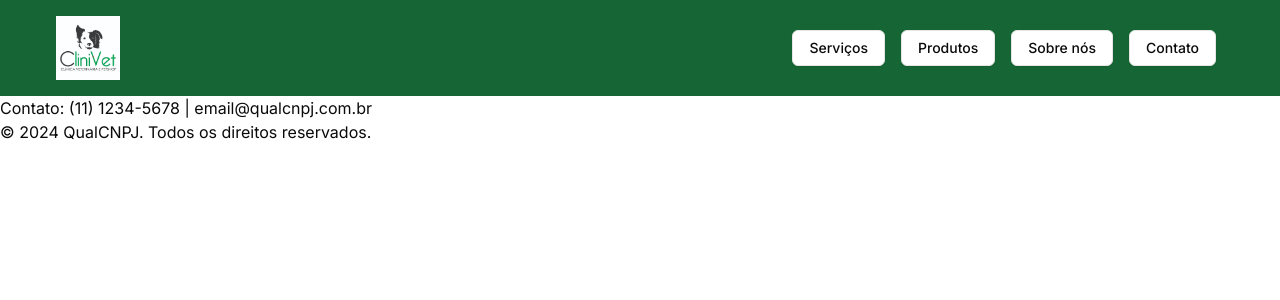
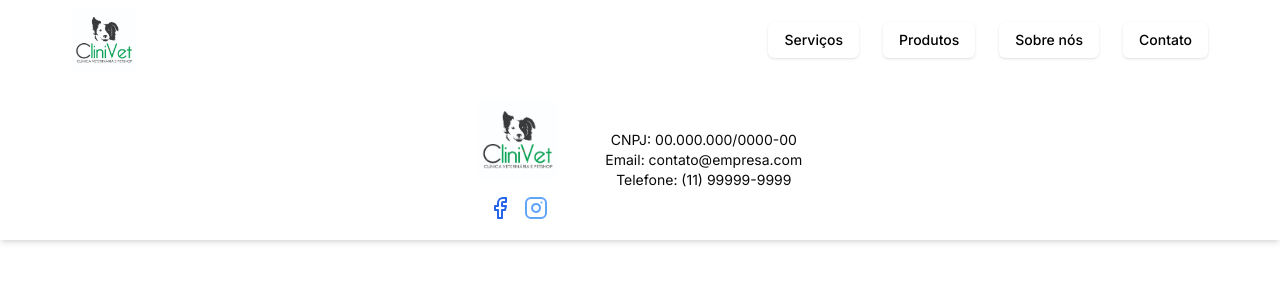
Before and after one commit to Nicolasmoss92/clini-vet, a Next.js app: page /home in a window 1280 px wide. Shown: the top 300 px of the page. Built offline with nearby package versions, Linux system fonts and the light colour scheme.

Commit message:
feat: footer

```diff
--- a/src/components/layout/ButtonAbout.tsx
+++ b/src/components/layout/ButtonAbout.tsx
@@ -3,7 +3,7 @@ import { Button } from "@/components/ui/button"
 
 export function ButtonAbout() {
   return (
-    <Button variant="outline">
+    <Button variant="default">
       <Link href="/login">Sobre nós</Link>
     </Button>
   )
--- a/src/components/layout/ButtonContact.tsx
+++ b/src/components/layout/ButtonContact.tsx
@@ -3,7 +3,7 @@ import { Button } from "@/components/ui/button"
 
 export function ButtonContact() {
   return (
-    <Button variant="outline">
+    <Button  variant="default">
       <Link href="/login">Contato</Link>
     </Button>
   )
--- a/src/components/layout/ButtonDefault.tsx
+++ b/src/components/layout/ButtonDefault.tsx
@@ -3,7 +3,7 @@ import { Button } from "@/components/ui/button"
 
 export function ButtonAsChild() {
   return (
-    <Button variant="outline">
+    <Button variant="default">
       <Link href="/login">Login</Link>
     </Button>
   )
--- a/src/components/layout/ButtonDropdownProducts.tsx
+++ b/src/components/layout/ButtonDropdownProducts.tsx
@@ -19,7 +19,7 @@ export function DropdownProducts() {
   return (
     <DropdownMenu>
       <DropdownMenuTrigger asChild>
-        <Button variant="outline">Serviços</Button>
+        <Button variant="default">Serviços</Button>
       </DropdownMenuTrigger>
       <DropdownMenuContent className="w-56">
         <DropdownMenuGroup>
--- a/src/components/layout/ButtonDropdownService.tsx
+++ b/src/components/layout/ButtonDropdownService.tsx
@@ -21,7 +21,7 @@ export function DropdownService() {
   return (
     <DropdownMenu>
       <DropdownMenuTrigger asChild>
-        <Button variant="outline">Produtos</Button>
+        <Button variant="default">Produtos</Button>
       </DropdownMenuTrigger>
       <DropdownMenuContent className="w-56">
         <DropdownMenuGroup>
--- a/src/components/layout/Footer.tsx
+++ b/src/components/layout/Footer.tsx
@@ -1,14 +1,33 @@
-import React from 'react';
-import styles from '../styles/Footer.module.css';
+"use client";
+
+import { ClipboardPlus, HandHeart, Syringe, BookHeart, Pill, Facebook, Instagram } from "lucide-react";
 
 const Footer = () => {
   return (
-    <footer>
-      <div>
-        <p>Contato: (11) 1234-5678 | email@qualcnpj.com.br</p>
-      </div>
-      <div>
-        <p>&copy; 2024 QualCNPJ. Todos os direitos reservados.</p>
+    <footer className="bg-white h-40 flex flex-col items-center justify-center shadow-md px-6 w-full">
+      <div className="flex flex-row items-center justify-center space-x-12">
+        {/* Coluna esquerda: Logo e ícones das redes sociais */}
+        <div className="flex flex-col items-center">
+          {/* Logo */}
+          <img src="/logo.png" alt="Logo" className="h-20 mb-4" />
+
+          {/* Ícones das redes sociais */}
+          <div className="flex space-x-3">
+            <a href="https://facebook.com" target="_blank" rel="noopener noreferrer">
+              <Facebook  className="w-6 h-6 text-blue-600" />
+            </a>
+            <a href="https://twitter.com" target="_blank" rel="noopener noreferrer">
+              <Instagram  className="w-6 h-6 text-blue-400" />
+            </a>
+          </div>
+        </div>
+
+        {/* Coluna direita: Contatos */}
+        <div className="flex flex-col items-center text-center">
+          <p className="text-sm">CNPJ: 00.000.000/0000-00</p>
+          <p className="text-sm">Email: contato@empresa.com</p>
+          <p className="text-sm">Telefone: (11) 99999-9999</p>
+        </div>
       </div>
     </footer>
   );
--- a/src/components/layout/Header.tsx
+++ b/src/components/layout/Header.tsx
@@ -5,9 +5,9 @@ import { DropdownProducts } from "./ButtonDropdownProducts";
 
 export default function Header() {
     return (
-        <header className="bg-green-800 h-24 flex items-center justify-between px-4">
+        <header className="bg-white h-20 flex items-center justify-between shadow-md px-6">
             <div className="flex items-center">
-                <div className="relative w-36 h-16">
+                <div className="relative w-40 h-16">
                     <img
                         src="/logo.png"
                         alt="Logo"
@@ -16,12 +16,12 @@ export default function Header() {
                 </div>
             </div>
 
-            <div className="flex items-center space-x-4 mr-12">
+            <nav className="flex items-center space-x-6 mr-12">
                 <DropdownProducts />
                 <DropdownService />
                 <ButtonAbout />
                 <ButtonContact />
-            </div>
+            </nav>
         </header>
     );
 }
--- a/src/components/ui/button.tsx
+++ b/src/components/ui/button.tsx
@@ -10,15 +10,15 @@ const buttonVariants = cva(
     variants: {
       variant: {
         default:
-          "bg-primary text-primary-foreground shadow hover:bg-primary/90",
+          "bg-white text-black shadow hover:bg-green-500 hover:text-white", // Aqui é onde o hover muda para verde
         destructive:
-          "bg-destructive text-destructive-foreground shadow-sm hover:bg-destructive/90",
+          "bg-destructive text-destructive-foreground shadow-sm hover:bg-red-500",
         outline:
           "border border-input bg-background shadow-sm hover:bg-accent hover:text-accent-foreground",
         secondary:
-          "bg-secondary text-secondary-foreground shadow-sm hover:bg-secondary/80",
-        ghost: "hover:bg-accent hover:text-accent-foreground",
-        link: "text-primary underline-offset-4 hover:underline",
+          "bg-secondary text-secondary-foreground shadow-sm hover:bg-green-500", // Também muda para verde aqui
+        ghost: "hover:bg-green-500 hover:text-accent-foreground", // Alterado para verde no hover
+        link: "text-primary underline-offset-4 hover:underline hover:text-green-500", // Muda para verde no hover
       },
       size: {
         default: "h-9 px-4 py-2",
@@ -33,6 +33,7 @@ const buttonVariants = cva(
     },
   }
 )
+
 
 export interface ButtonProps
   extends React.ButtonHTMLAttributes<HTMLButtonElement>,
```
